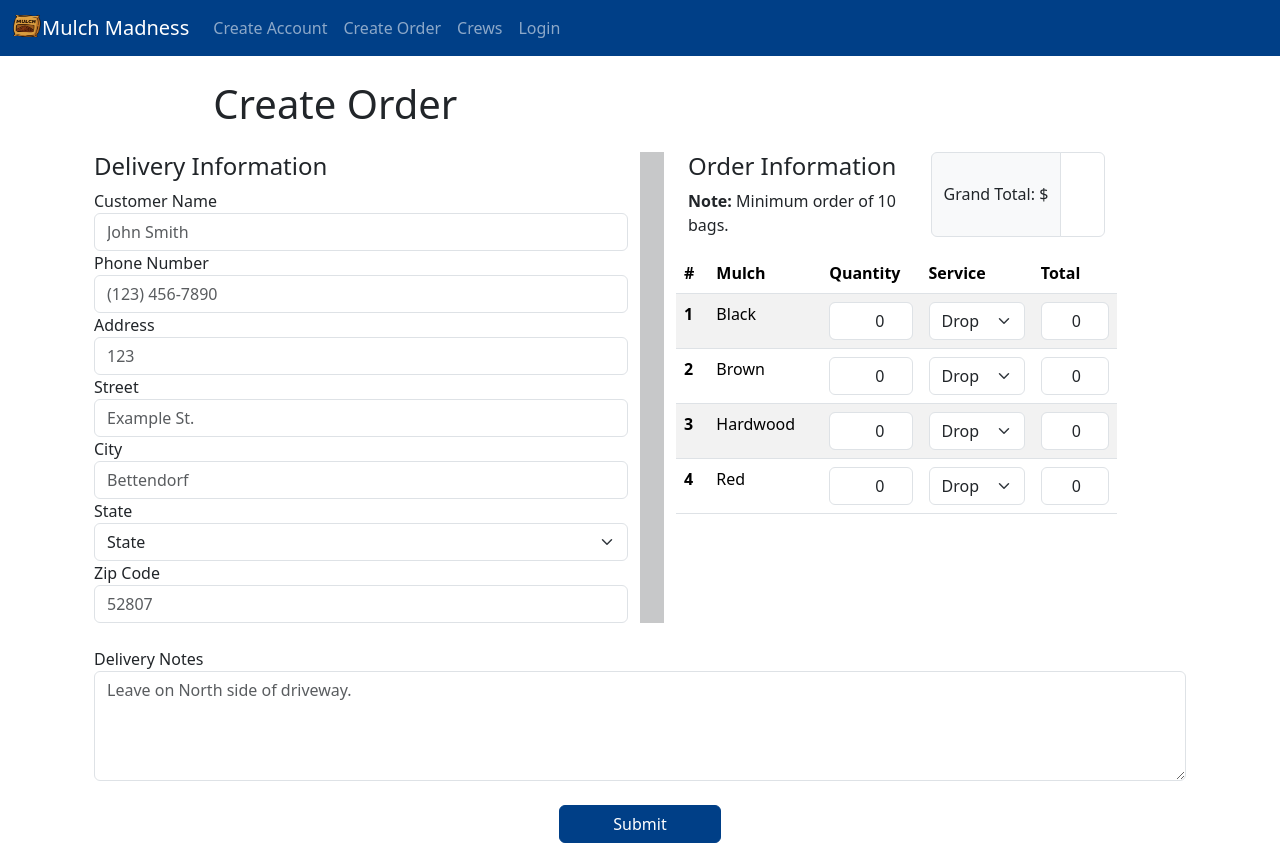
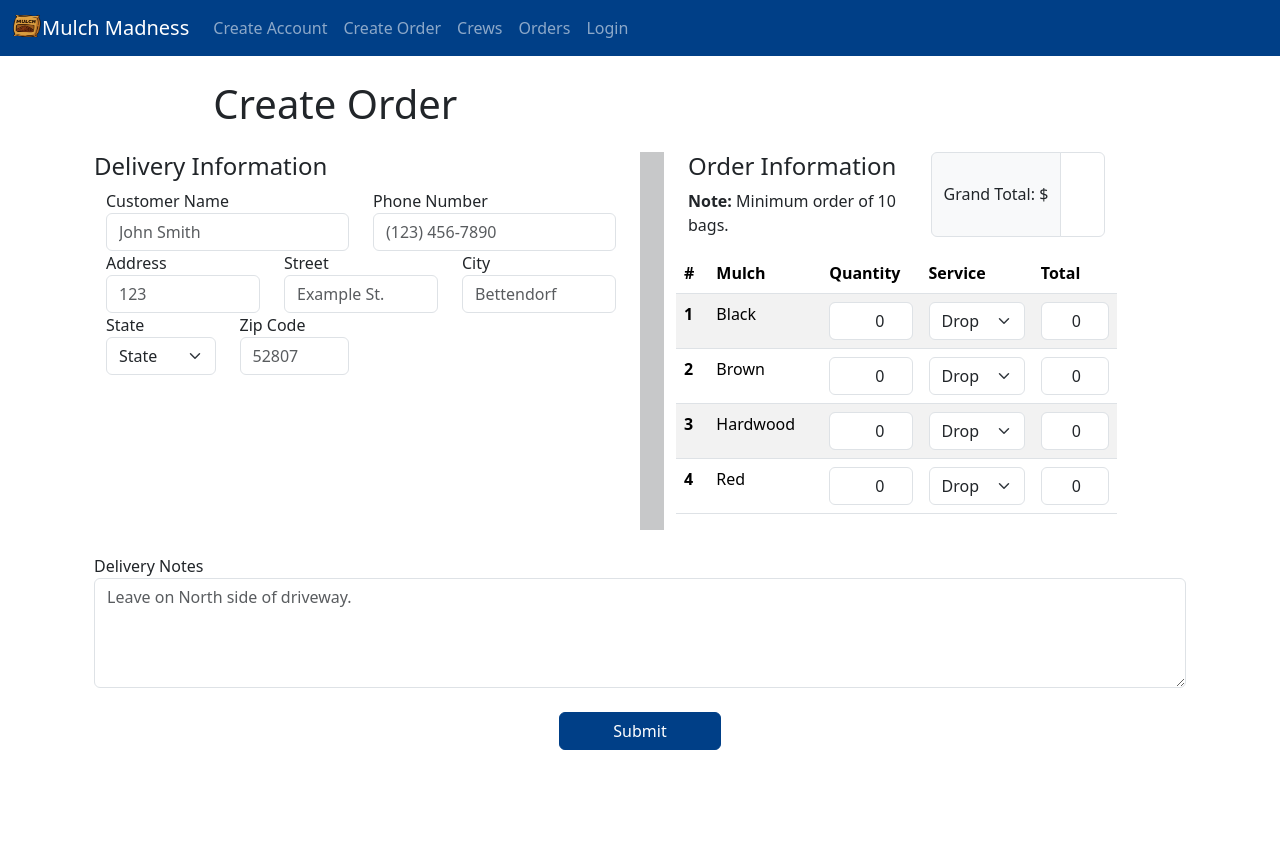
Before and after one commit to Bushwhacker40/MulchMadness, a React (Vite) app in the folder client/: page /createorder in a window 1280 px wide. After the commit the page ends 800 px from the top, so only its background shows below. Built offline with nearby package versions, Linux system fonts and the light colour scheme.

Commit message:
Finished preliminary create order page layout and added orders to navbar.

```diff
--- a/client/src/components/NavBar.tsx
+++ b/client/src/components/NavBar.tsx
@@ -26,6 +26,8 @@ export default function NavBar() {
             <Link className="nav-link" to="/crews">
               Crews
             </Link>
+            <Link className="nav-link" to="/orders">
+            Orders</Link>
             <Link className="nav-link" to="/login">
               Login
             </Link>
--- a/client/src/screens/CreateOrder.tsx
+++ b/client/src/screens/CreateOrder.tsx
@@ -10,6 +10,10 @@ export default function CreateOrder() {
             <div className="col-6">
               <div>
                 <h4>Delivery Information</h4>
+
+                <div className="container">
+                  <div className="row">
+                    <div className="col">
                       <div>
                         <label htmlFor="customerName">Customer Name</label>
                         <input
@@ -20,6 +24,8 @@ export default function CreateOrder() {
                           required
                         ></input>
                       </div>
+                    </div>
+                    <div className="col">
                       <div>
                         <label htmlFor="customerPhone">Phone Number</label>
                         <input
@@ -30,6 +36,10 @@ export default function CreateOrder() {
                           required
                         ></input>
                       </div>
+                    </div>
+                  </div>
+                  <div className="row">
+                    <div className="col">
                       <div>
                         <label htmlFor="customerAddress">Address</label>
                         <input
@@ -40,6 +50,8 @@ export default function CreateOrder() {
                           required
                         ></input>
                       </div>
+                    </div>
+                    <div className="col">
                       <div>
                         <label htmlFor="customerStreet">Street</label>
                         <input
@@ -50,6 +62,8 @@ export default function CreateOrder() {
                           required
                         ></input>
                       </div>
+                    </div>
+                    <div className="col">
                       <div>
                         <label htmlFor="customerCity">City</label>
                         <input
@@ -60,6 +74,10 @@ export default function CreateOrder() {
                           required
                         ></input>
                       </div>
+                    </div>
+                  </div>
+                  <div className="row">
+                    <div className="col-3">
                       <div>
                         <label htmlFor="customerState">State</label>
                         <select className="form-select">
@@ -68,6 +86,8 @@ export default function CreateOrder() {
                           <option value="IA">IA</option>
                         </select>
                       </div>
+                    </div>
+                    <div className="col-3">
                       <div>
                         <label htmlFor="customerZipCode">Zip Code</label>
                         <input
@@ -80,13 +100,18 @@ export default function CreateOrder() {
                       </div>
                     </div>
                   </div>
+                </div>
+              </div>
+            </div>
             <div className="vr"></div>
             <div className="col-5">
               <div className="container">
                 <div className="row">
                   <div className="col">
                     <h4>Order Information</h4>
-                    <p><strong>Note:</strong> Minimum order of 10 bags.</p>
+                    <p>
+                      <strong>Note:</strong> Minimum order of 10 bags.
+                    </p>
                   </div>
                   <div
                     className="input-group mb-3"
```
Lines whose indentation alone changed are shown as unchanged.
